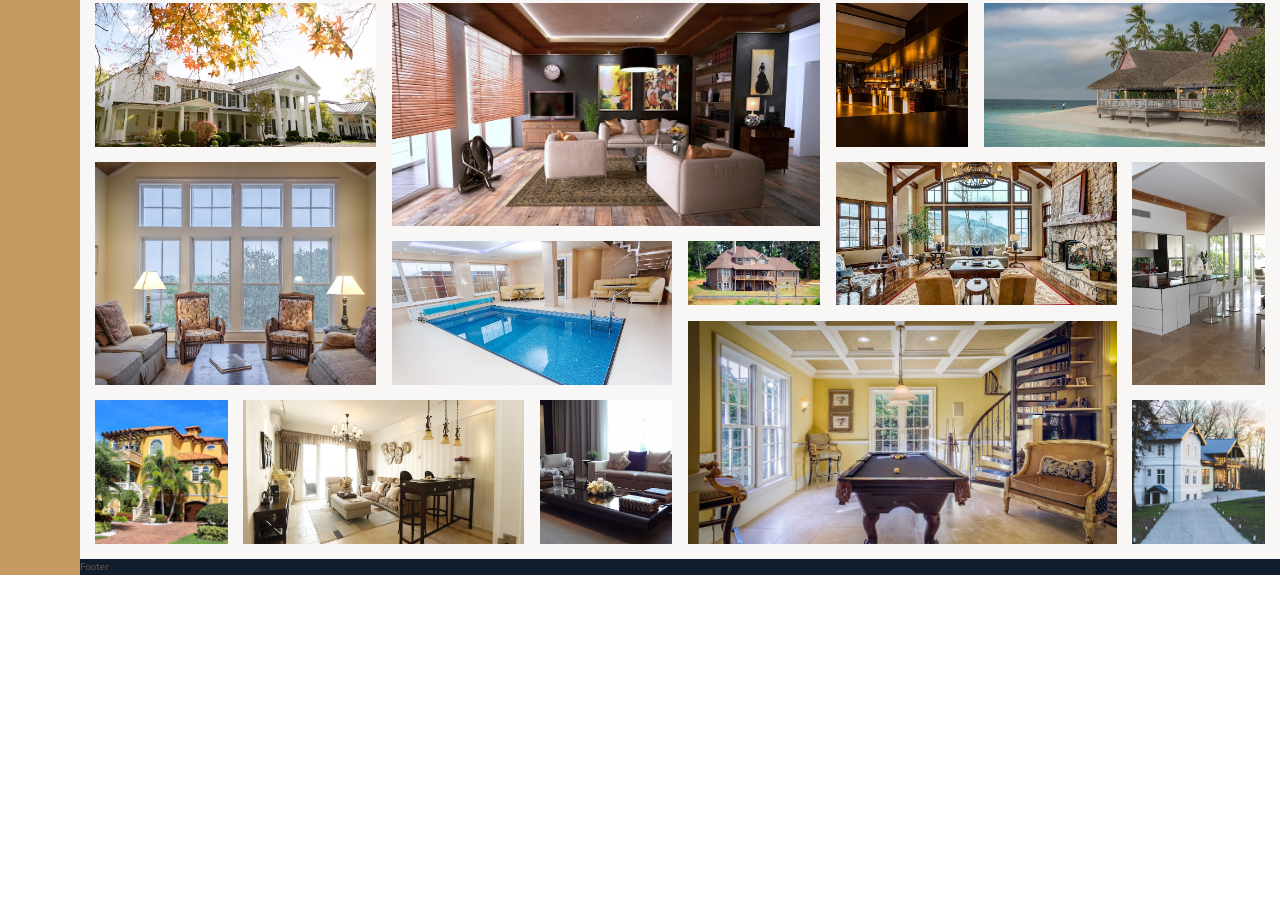
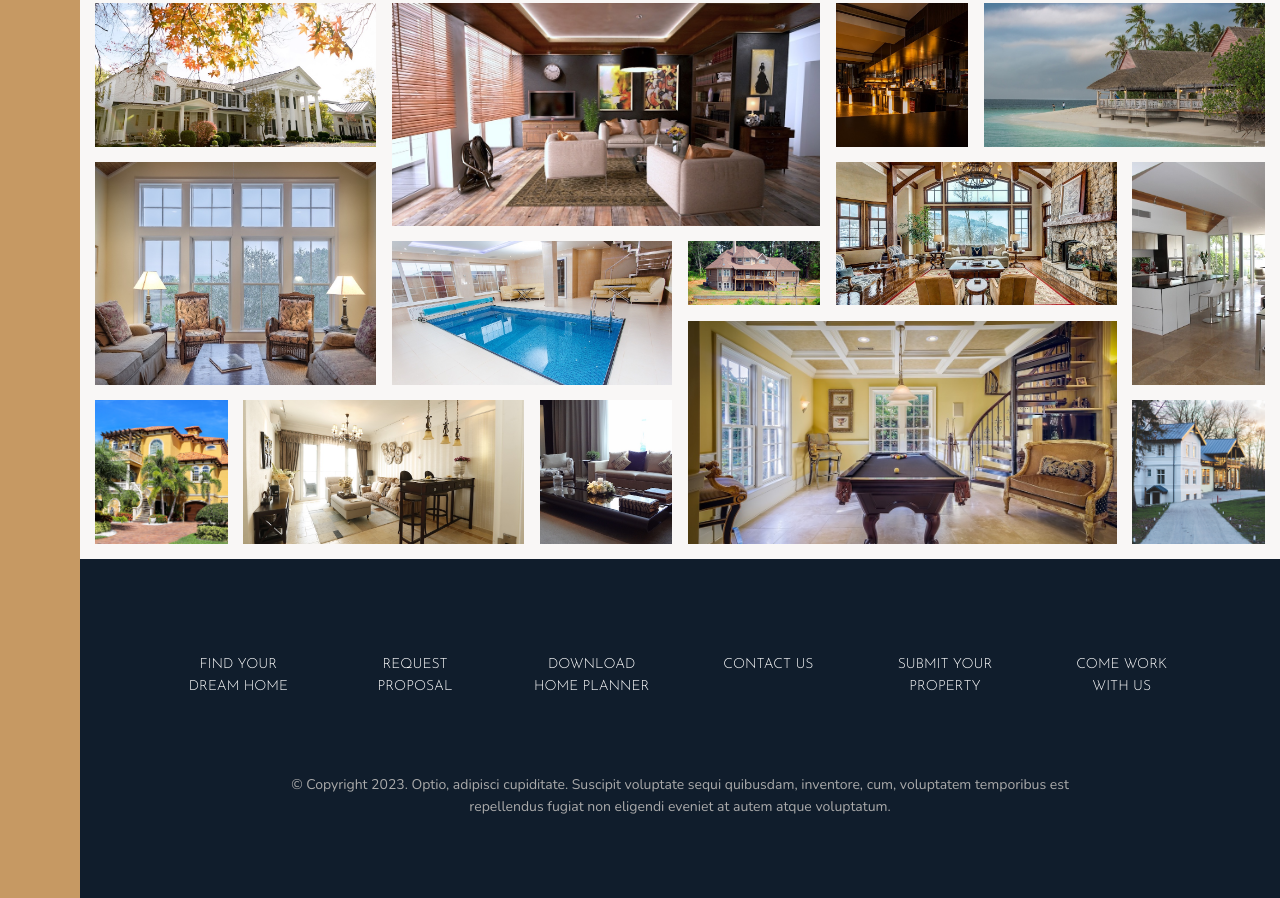
Before and after one commit to hyggebox/Spectrum, a website: page index.html in a window 1280 px wide. Shown: the part 3149-4047 px from the top of the page. Before the commit the page ends 3724 px from the top, so only its background shows below. Drawn offline with nearby package versions, Linux system fonts and the light colour scheme; files that its build step writes are made by us from their sources.

Commit message:
Build the .footer section

```diff
--- a/index.html
+++ b/index.html
@@ -358,7 +358,17 @@
         </section>
 
         <footer class="footer">
-            Footer
+            <ul class="nav">
+                <li class="nav__item"><a href="#" class="nav__link">Find your dream home</a></li>
+                <li class="nav__item"><a href="#" class="nav__link">Request proposal</a></li>
+                <li class="nav__item"><a href="#" class="nav__link">Download home planner</a></li>
+                <li class="nav__item"><a href="#" class="nav__link">Contact us</a></li>
+                <li class="nav__item"><a href="#" class="nav__link">Submit your property</a></li>
+                <li class="nav__item"><a href="#" class="nav__link">Come work with us</a></li>
+            </ul>
+            <p class="copyright">
+                &copy; Copyright 2023. Optio, adipisci cupiditate. Suscipit voluptate sequi quibusdam, inventore, cum, voluptatem temporibus est repellendus fugiat non eligendi eveniet at autem atque voluptatum.
+            </p>
         </footer>
     </body>
 </html>
--- a/sass/_footer.scss
+++ b/sass/_footer.scss
@@ -1,4 +1,49 @@
 .footer {
     background-color: $color-secondary;
     grid-column: full-start / full-end;
+    padding: 8rem;
 }
+
+.nav {
+    list-style: none;
+
+    display: flex;
+    gap: 2rem;
+    flex-wrap: wrap;
+    justify-content: space-evenly;
+    justify-content: stretch;
+
+    &__item {
+        flex: 1 1 15rem;
+    }
+
+    &__link {
+
+        &:link,
+        &:visited {
+            display: block;
+            padding: 1.5rem;
+            text-decoration: none;
+            font-size: 1.4rem;
+            text-transform: uppercase;
+            font-family: $font-display;
+            color: #fff;
+            text-align: center;
+            transition: all .2s;
+        }
+
+        &:hover,
+        &:active {
+            background-color: rgba(#fff, .05);
+            transform: translateY(-3px);
+        }
+    }
+}
+
+.copyright {
+    font-size: 1.4rem;
+    color: $color-grey-lt-2;
+    margin: 6rem auto 0;
+    text-align: center;
+    width: 80%;
+}
```
